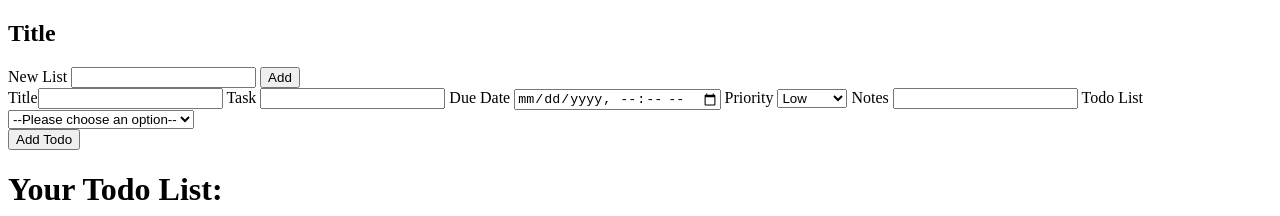
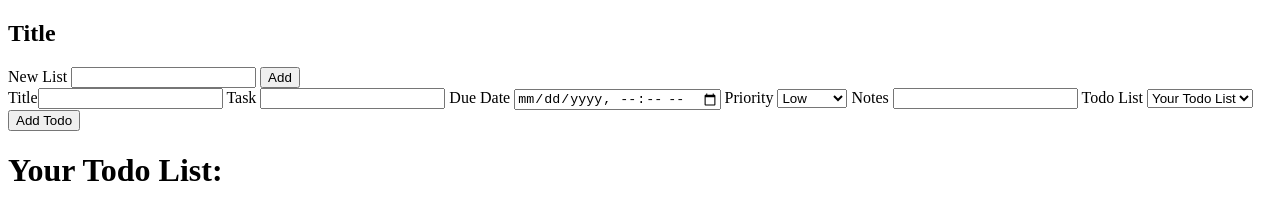
Before and after one commit to JLouisa/todo-list, a plain HTML site: page index.html in a window 1280 px wide. Shown: the top 216 px of the page. Drawn offline with Linux system fonts and the light colour scheme.

Commit message:
Working Alpha version 1.1

```diff
--- a/index.html
+++ b/index.html
@@ -37,7 +37,6 @@
                 <input type="textarea" id="formNotes" name="formNotes" rows="10" cols="50">
                 <label for="formPriority">Todo List</label>
                 <select id="todoSelect">
-                    <option value="">--Please choose an option--</option>
                     <option value="todolist">Your Todo List</option>
                 </select>
             </form>
@@ -50,7 +49,6 @@
             </div>
         </div>
     </div>
-    </div>
     <footer>
         <img src="../src/images/GitHub_Logo.png" alt="Github logo" class="gitHub">
         <div class="foot">©2023 | Jonathan Louisa</div>
```
